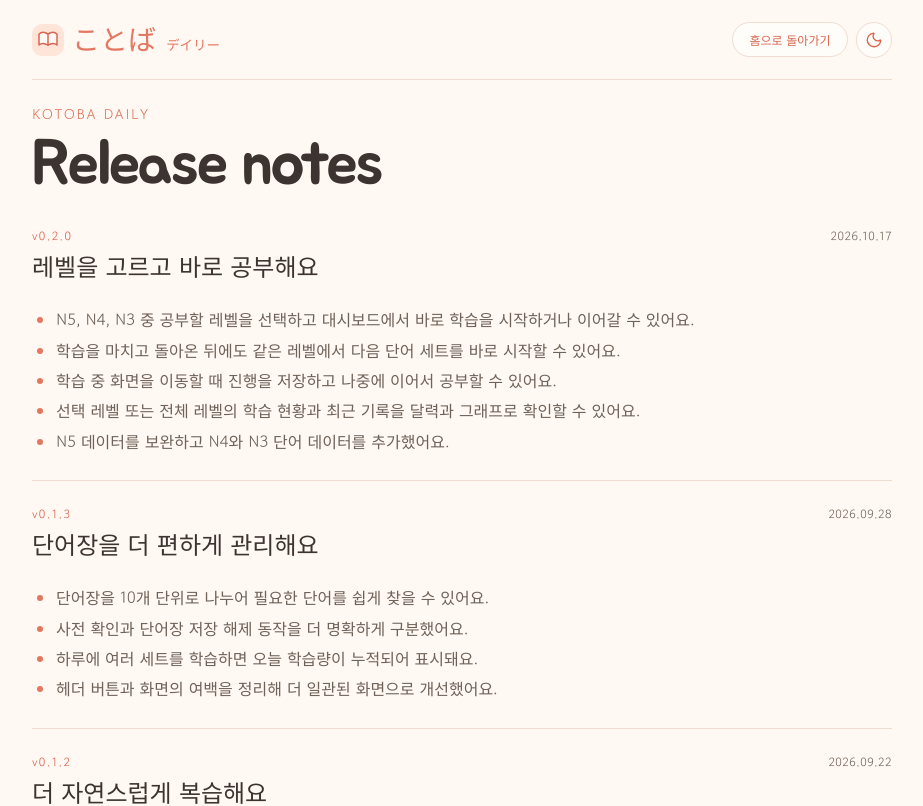
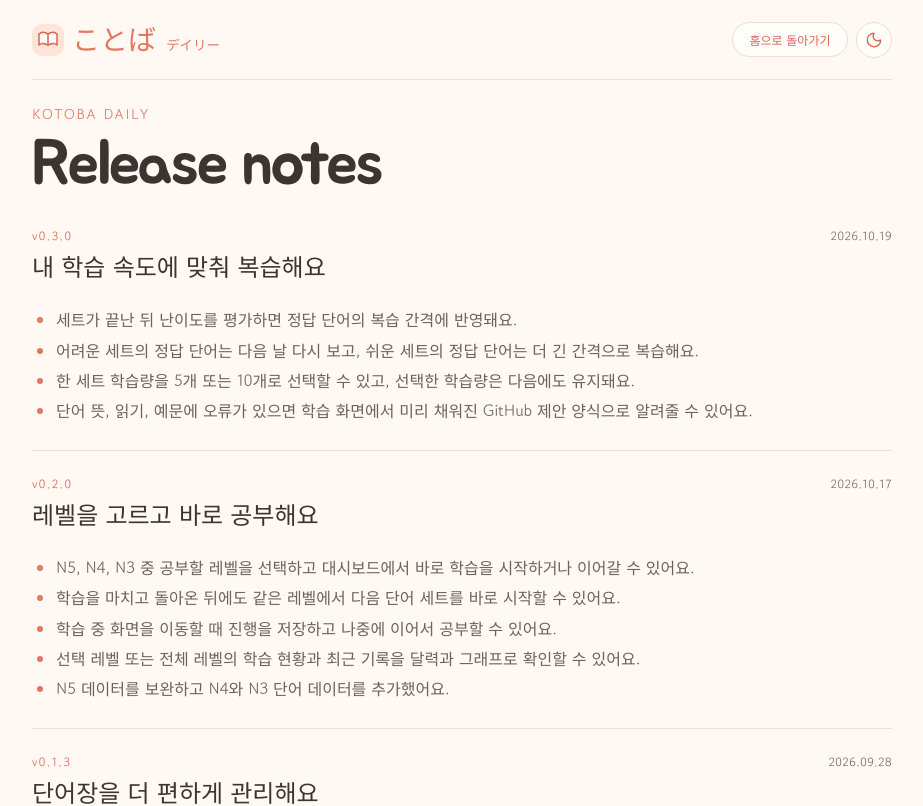
Before and after one commit to serene1004/kotoba-daily, a React (Vite) app: page /updates in a window 1280 px wide. Shown: the top 806 px of the page, without its empty margins (178-1101 px from the left). Built offline with nearby package versions, Linux system fonts and the light colour scheme.

Commit message:
docs(release): prepare 0.3.0 notes

```diff
--- a/package.json
+++ b/package.json
@@ -1,7 +1,7 @@
 {
   "name": "kotoba-daily",
   "private": true,
-  "version": "0.2.0",
+  "version": "0.3.0",
   "packageManager": "pnpm@11.17.0",
   "type": "module",
   "scripts": {
--- a/src/data/releases.ts
+++ b/src/data/releases.ts
@@ -6,6 +6,17 @@ export type Release = {
 };
 
 export const releases: Release[] = [
+  {
+    version: '0.3.0',
+    date: '2026.10.19',
+    title: '내 학습 속도에 맞춰 복습해요',
+    changes: [
+      '세트가 끝난 뒤 난이도를 평가하면 정답 단어의 복습 간격에 반영돼요.',
+      '어려운 세트의 정답 단어는 다음 날 다시 보고, 쉬운 세트의 정답 단어는 더 긴 간격으로 복습해요.',
+      '한 세트 학습량을 5개 또는 10개로 선택할 수 있고, 선택한 학습량은 다음에도 유지돼요.',
+      '단어 뜻, 읽기, 예문에 오류가 있으면 학습 화면에서 미리 채워진 GitHub 제안 양식으로 알려줄 수 있어요.',
+    ],
+  },
   {
     version: '0.2.0',
     date: '2026.10.17',
```
Also changed, not shown: 2 other files (tests, documents, lock files or other folders).
